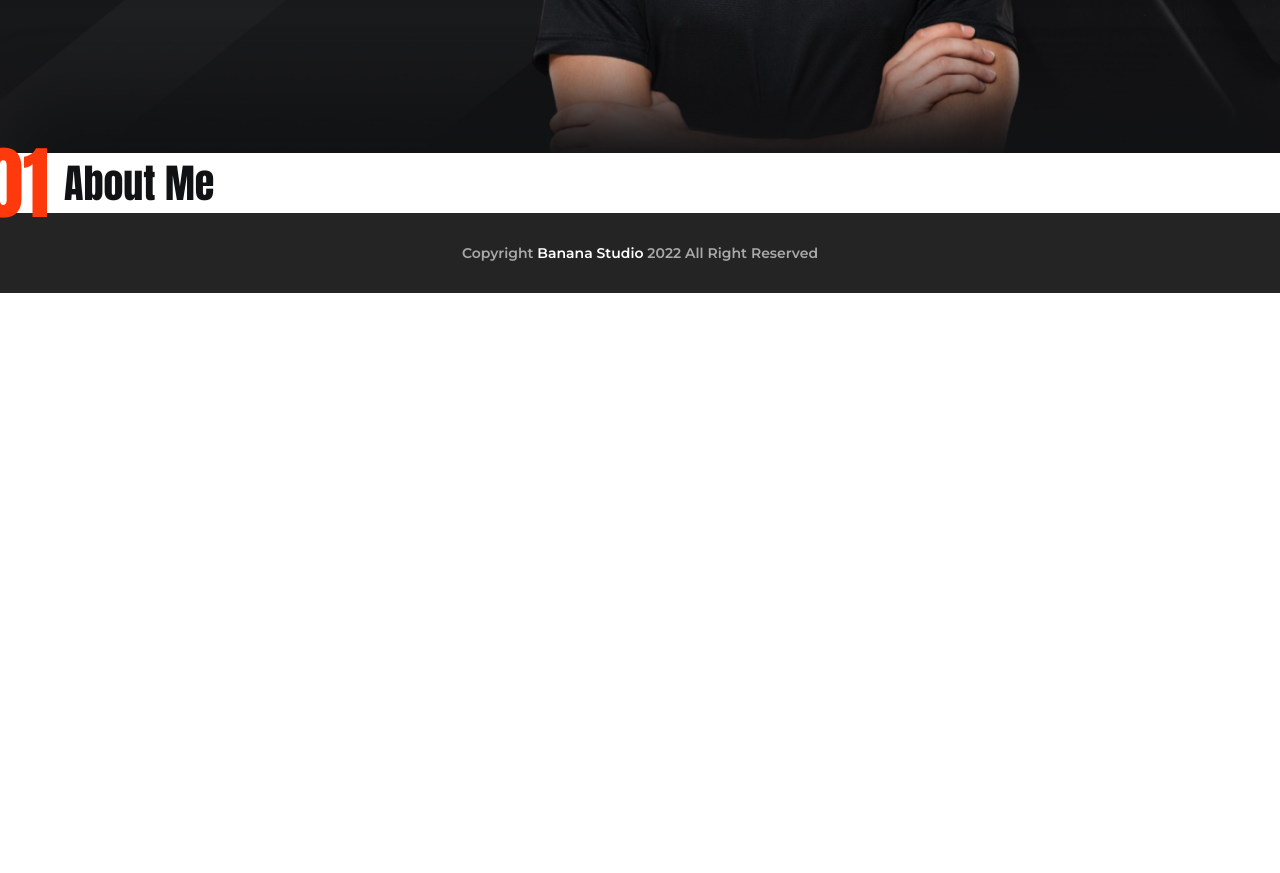
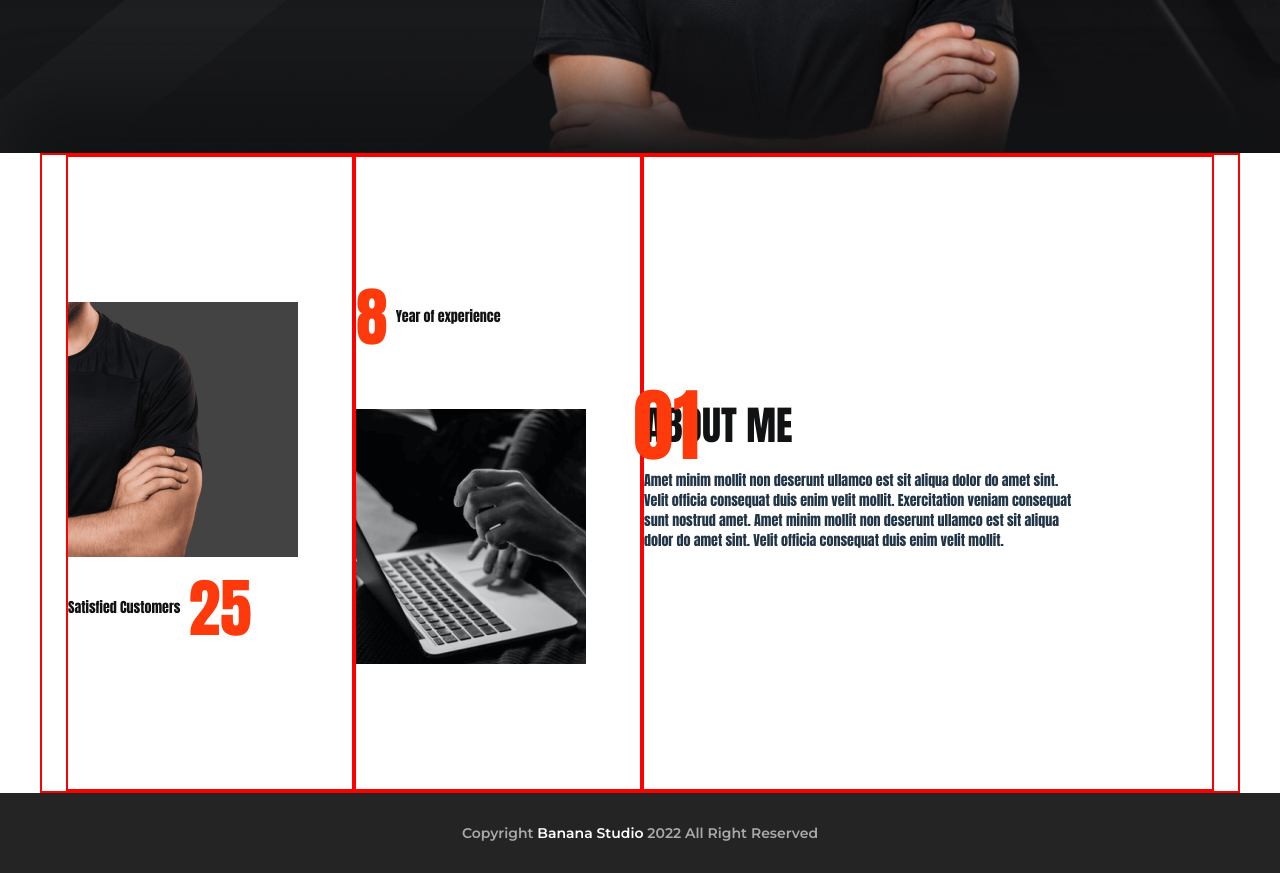
Before and after one commit to 89811421793/classcomponents, a React (Vite) app: page / in a window 1280 px wide. Shown: the part 574-1447 px from the top of the page. Before the commit the page ends 867 px from the top, so only its background shows below. Built offline with nearby package versions, Linux system fonts and the light colour scheme.

Commit message:
промежуточные стили для AboutSection

```diff
--- a/src/components/SectionTitle.tsx
+++ b/src/components/SectionTitle.tsx
@@ -25,7 +25,7 @@ class SectionTitle extends Component<SectionTitleProps> {
                     color: (theme) => theme.palette.accent.main,
                 },
             }}>
-                <Typography component="h2" sx={{ fontFamily: 'Anton',  fontWeight: 400,  fontSize: '40px', }}>
+                <Typography component="h2" sx={{ fontFamily: 'Anton',  fontWeight: 400,  fontSize: '40px', textTransform: 'uppercase', }}>
                     {title}
                 </Typography>
             </Box>
--- a/src/pages/homepage/sections/AboutSection.tsx
+++ b/src/pages/homepage/sections/AboutSection.tsx
@@ -1,15 +1,50 @@
 import { Component } from 'react';
-import { Container } from "@mui/material";
+import { Container, Box, Typography } from "@mui/material";
 import SectionTitle from '../../../components/SectionTitle';
+import aboutImg1 from '../../../assets/images/about_img1.png';
+import aboutImg2 from '../../../assets/images/about_img2.png';
 
 export class AboutSection extends Component {
     render() {
         return (
-            <div>
-               <Container>
-           <SectionTitle index={1} title={"About Me"}/>
-               </Container>
-            </div>
+            <Container sx={{ minHeight: '80vh', display: 'flex', border: '2px solid red' }}>
+
+                    {/* Левый блок */}
+                    <Box sx={{ flex: 1, display: 'flex', flexDirection: 'column', alignItems: 'flex-start', justifyContent: 'center', border: '2px solid red' }}>
+                        <img src={aboutImg1} alt="About Image 1" style={{ width: '230px', height: '255px', objectFit: 'cover' }} />
+                        <Box sx={{ display: 'flex', alignItems: 'center', mt: 2 }}>
+                            <Typography variant="body2" sx={{ color: 'text.primary', fontFamily: 'Anton', fontSize: '14px' }}>
+                                Satisfied Customers
+                            </Typography>
+                            <Typography variant="h1" sx={{ color: 'accent.main', fontFamily: 'Anton', fontSize: '64px', fontWeight: 400, ml: 1 }}>
+                                25
+                            </Typography>
+                        </Box>
+                    </Box>
+
+                    {/* Средний блок */}
+                    <Box sx={{ flex: 1, display: 'flex', flexDirection: 'column', alignItems: 'flex-start', justifyContent: 'center', border: '2px solid red' }}>
+                        <Box sx={{ display: 'flex', alignItems: 'center' }}>
+                            <Typography variant="h1" sx={{ color: 'accent.main', fontFamily: 'Anton', fontSize: '64px', fontWeight: 400 }}>
+                                8
+                            </Typography>
+                            <Typography variant="body2" sx={{ color: 'text.primary', fontFamily: 'Anton', fontSize: '14px', ml: 1 }}>
+                                Year of experience
+                            </Typography>
+                        </Box>
+                        <img src={aboutImg2} alt="About Image 2" style={{ width: '230px', height: '255px', objectFit: 'cover', marginTop: '56px' }} />
+                    </Box>
+
+                    {/* Правый блок */}
+                    <Box sx={{ flex: 2, display: 'flex', flexDirection: 'column', alignItems: 'flex-start', justifyContent: 'center', border: '2px solid red' }}>
+                        <SectionTitle index={1} title={"About Me"}/>
+                        <Typography variant="body2" sx={{ maxWidth: '430px', mt: 2, textAlign: 'left' }}>
+                            Amet minim mollit non deserunt ullamco est sit aliqua dolor do amet sint. Velit officia consequat duis enim velit mollit. Exercitation veniam consequat sunt nostrud amet.
+                            Amet minim mollit non deserunt ullamco est sit aliqua dolor do amet sint. Velit officia consequat duis enim velit mollit.
+                        </Typography>
+                    </Box>
+
+            </Container>
         );
     }
 }
```
